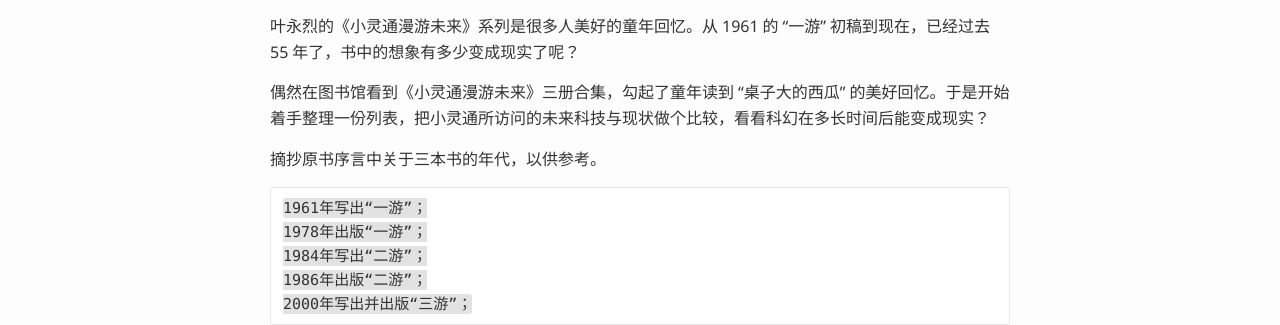
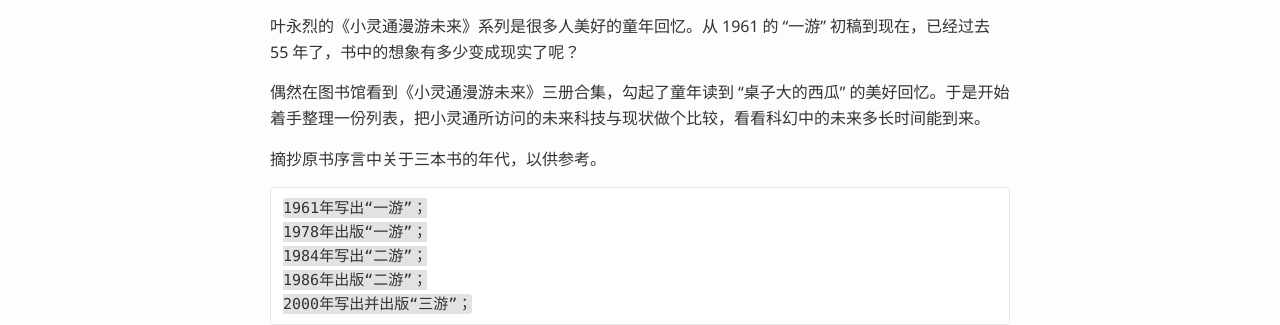
Before and after one commit to Quotation/quotation.github.io, a Jekyll site: the page built from _posts/2017-03-20-xiaolingtong-review.md, in a window 1280 px wide and 900 px high. Shown: the part 341-666 px from the top of the window. Built offline with Jekyll 4.4.1, drawn with Linux system fonts in a browser that asks for light colours; nearby versions of some CDN libraries.

Commit message:
minor fix

```diff
--- a/_posts/2017-03-20-xiaolingtong-review.md
+++ b/_posts/2017-03-20-xiaolingtong-review.md
@@ -11,7 +11,7 @@ categories: future
 
 叶永烈的《小灵通漫游未来》系列是很多人美好的童年回忆。从1961的“一游”初稿到现在，已经过去55年了，书中的想象有多少变成现实了呢？
 
-偶然在图书馆看到《小灵通漫游未来》三册合集，勾起了童年读到“桌子大的西瓜”的美好回忆。于是开始着手整理一份列表，把小灵通所访问的未来科技与现状做个比较，看看科幻在多长时间后能变成现实？
+偶然在图书馆看到《小灵通漫游未来》三册合集，勾起了童年读到“桌子大的西瓜”的美好回忆。于是开始着手整理一份列表，把小灵通所访问的未来科技与现状做个比较，看看科幻中的未来多长时间能到来。
 
 摘抄原书序言中关于三本书的年代，以供参考。
 
```
